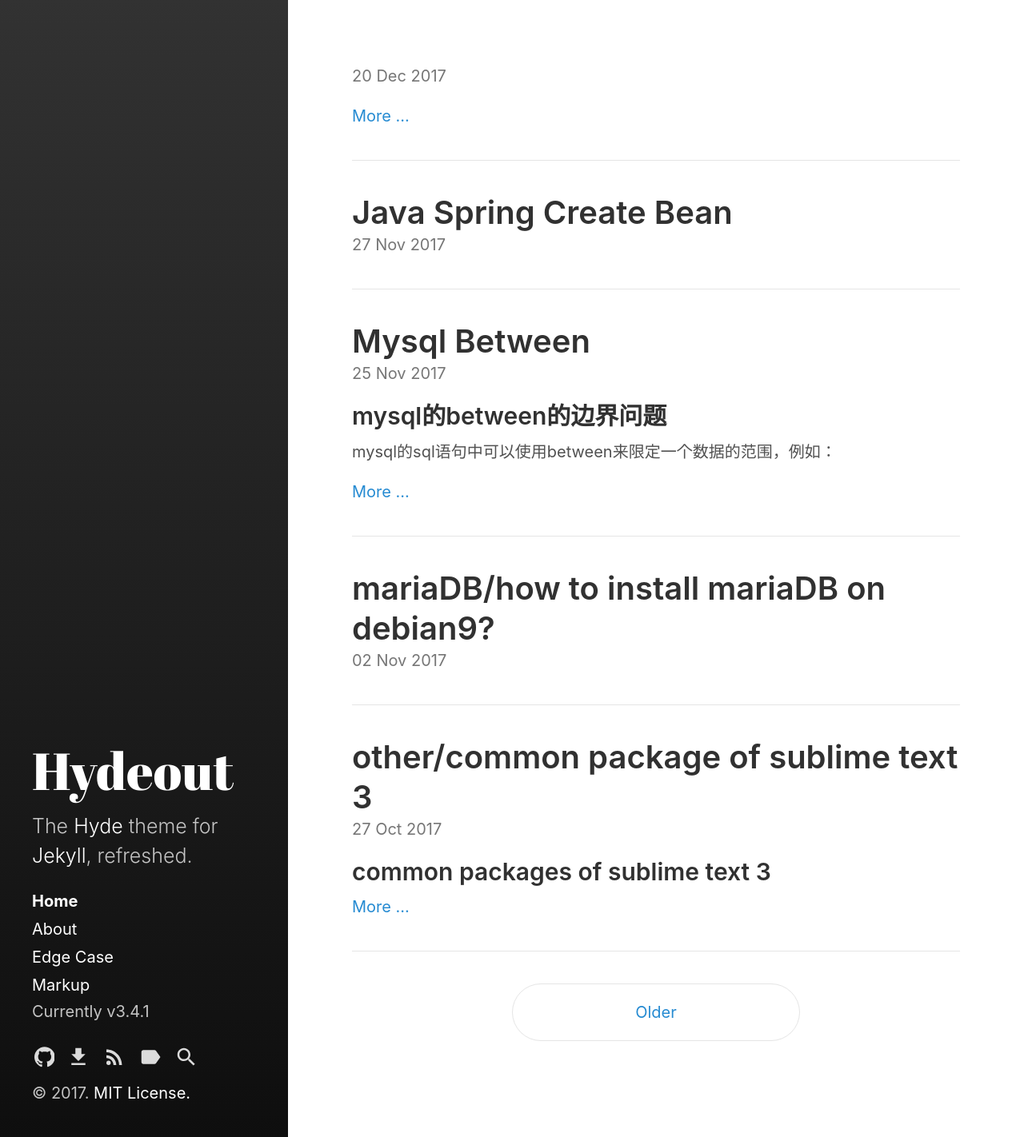
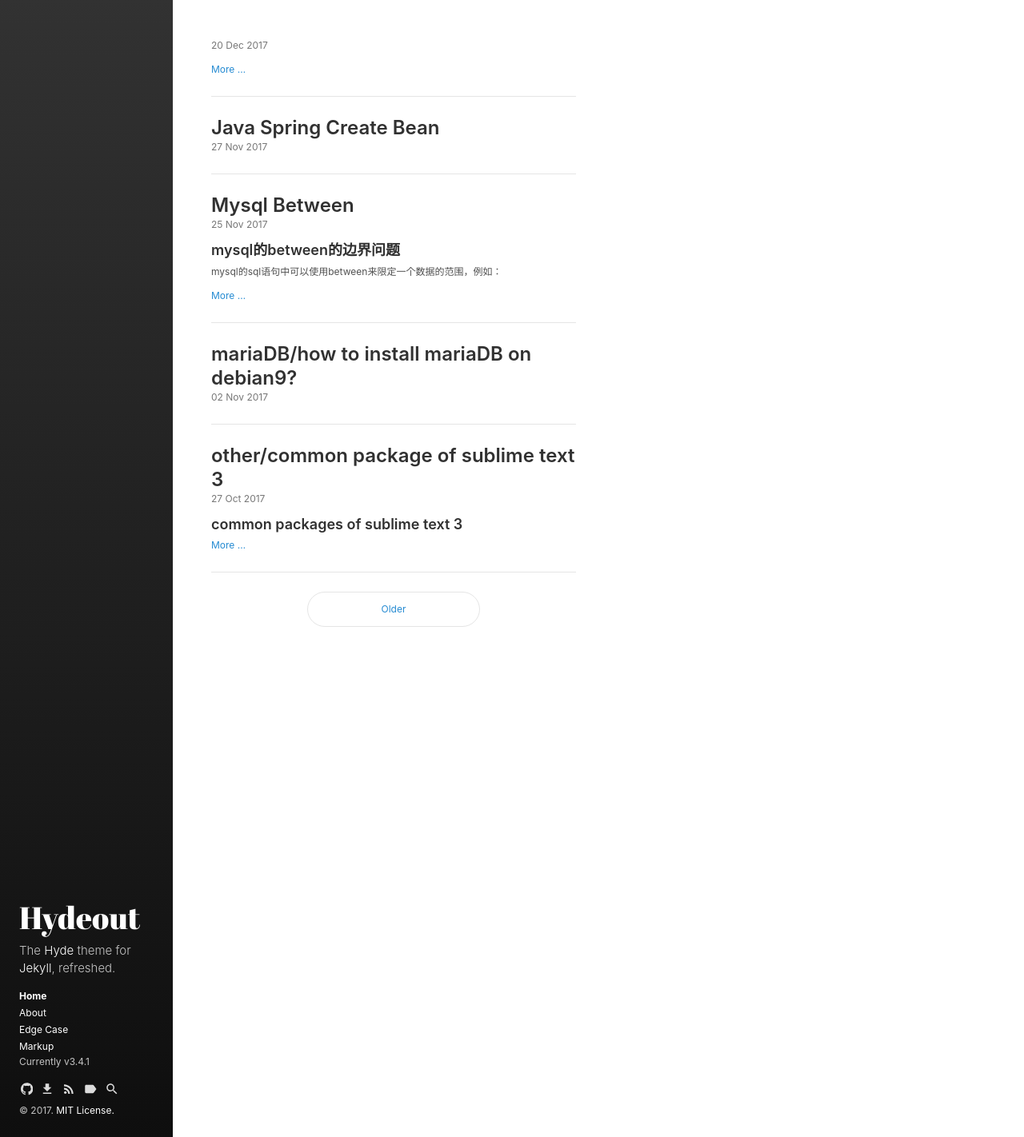
Before and after one commit to liu1084/page.83096146.com, a Jekyll site: the page built from index.html, in a window 1280 px wide. Shown: the whole page at 80% size. Built offline with Jekyll 4.4.1, drawn with Linux system fonts in a browser that asks for light colours; the list of posts is cut into pages by our own code.

Commit message:
update font size

```diff
--- a/_sass/hydeout/_variables.scss
+++ b/_sass/hydeout/_variables.scss
@@ -32,7 +32,7 @@ $section-spacing: 2rem !default;
 $sidebar-width: 18rem !default;
 
 $large-breakpoint: 49rem !default;
-$large-font-size: 1.25rem !default;
+$large-font-size: 0.75rem !default;
 
 $box-shadow-size: 1px !default;
 $box-shadow-opacity: 0.16 !default;
```
